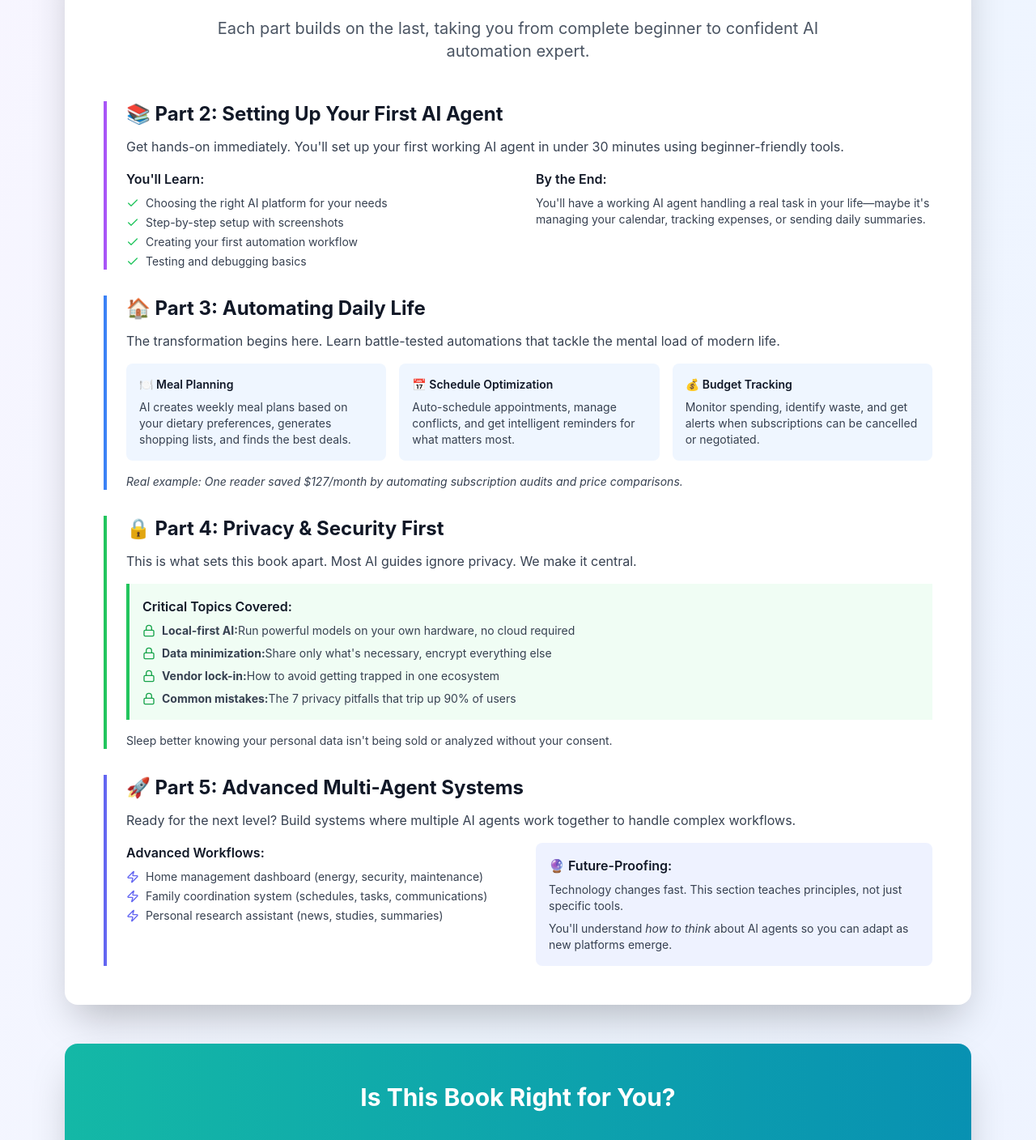
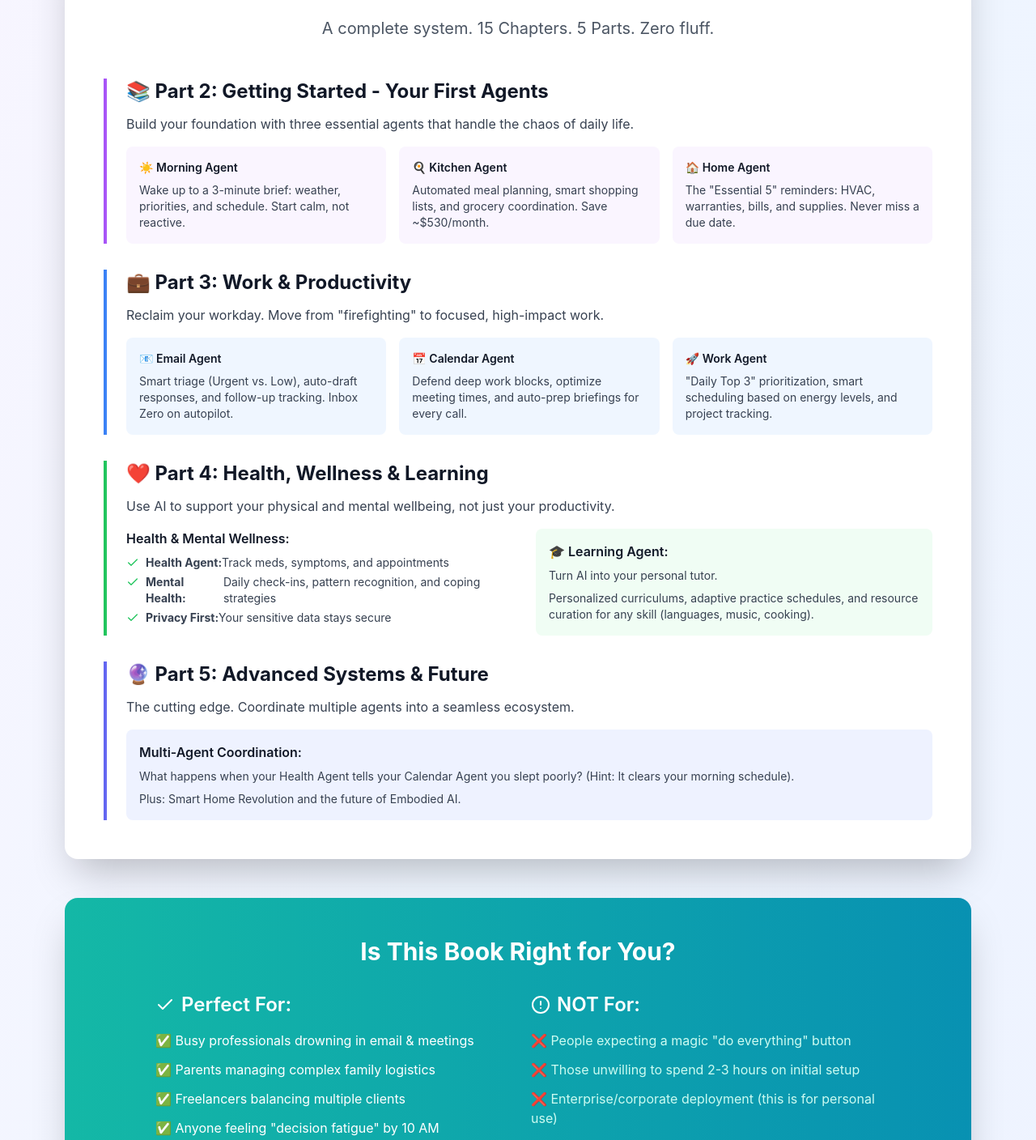
Before and after one commit to agenticaihome/ebook-frontend, a React (Create React App) app: page / in a window 1280 px wide. Shown: the part 1225-2633 px from the top of the page at 81% size. Built offline with nearby package versions, Linux system fonts and the light colour scheme.

Commit message:
Update landing page with accurate book content from Parts 2-5

```diff
--- a/src/SalesPage.jsx
+++ b/src/SalesPage.jsx
@@ -310,19 +310,19 @@ export default function SalesPage() {
           <h2 className="text-3xl md:text-4xl font-bold text-center mb-8">The Real ROI of AI Automation</h2>
           <div className="grid md:grid-cols-3 gap-8 max-w-4xl mx-auto">
             <div className="text-center">
-              <div className="text-5xl font-bold mb-2">15+</div>
+              <div className="text-5xl font-bold mb-2">10+</div>
               <div className="text-xl mb-2">Hours Saved Per Week</div>
-              <div className="text-purple-200 text-sm">That's 780 hours per year back in your life</div>
+              <div className="text-purple-200 text-sm">Reclaim 500+ hours/year for what matters</div>
             </div>
             <div className="text-center">
-              <div className="text-5xl font-bold mb-2">$500+</div>
-              <div className="text-xl mb-2">Monthly Savings</div>
-              <div className="text-purple-200 text-sm">On groceries, subscriptions, and utilities = $6,000/year</div>
+              <div className="text-5xl font-bold mb-2">$10k+</div>
+              <div className="text-xl mb-2">Annual Value</div>
+              <div className="text-purple-200 text-sm">From savings, efficiency, and reclaimed time</div>
             </div>
             <div className="text-center">
               <div className="text-5xl font-bold mb-2">300x</div>
               <div className="text-xl mb-2">Return on Investment</div>
-              <div className="text-purple-200 text-sm">$20 investment → $6,000+ annual value</div>
+              <div className="text-purple-200 text-sm">$20 investment → Life-changing results</div>
             </div>
           </div>
         </div>
@@ -331,94 +331,87 @@ export default function SalesPage() {
         <div className="bg-white rounded-2xl shadow-2xl p-8 md:p-12 mb-12">
           <h2 className="text-4xl font-bold text-gray-900 text-center mb-4">What's Inside the Book</h2>
           <p className="text-xl text-gray-600 text-center mb-12 max-w-3xl mx-auto">
-            Each part builds on the last, taking you from complete beginner to confident AI automation expert.
+            A complete system. 15 Chapters. 5 Parts. Zero fluff.
           </p>
 
           <div className="space-y-8">
             {/* Part 2 */}
             <div className="border-l-4 border-purple-500 pl-6">
-              <h3 className="text-2xl font-bold text-gray-900 mb-3">📚 Part 2: Setting Up Your First AI Agent</h3>
+              <h3 className="text-2xl font-bold text-gray-900 mb-3">📚 Part 2: Getting Started - Your First Agents</h3>
               <p className="text-gray-700 mb-4">
-                Get hands-on immediately. You'll set up your first working AI agent in under 30 minutes using beginner-friendly tools.
+                Build your foundation with three essential agents that handle the chaos of daily life.
               </p>
-              <div className="grid md:grid-cols-2 gap-4">
-                <div>
-                  <p className="font-semibold text-gray-900 mb-2">You'll Learn:</p>
-                  <ul className="space-y-1 text-gray-700 text-sm">
-                    <li className="flex items-start"><Check className="w-4 h-4 text-green-500 mr-2 mt-0.5 flex-shrink-0" />Choosing the right AI platform for your needs</li>
-                    <li className="flex items-start"><Check className="w-4 h-4 text-green-500 mr-2 mt-0.5 flex-shrink-0" />Step-by-step setup with screenshots</li>
-                    <li className="flex items-start"><Check className="w-4 h-4 text-green-500 mr-2 mt-0.5 flex-shrink-0" />Creating your first automation workflow</li>
-                    <li className="flex items-start"><Check className="w-4 h-4 text-green-500 mr-2 mt-0.5 flex-shrink-0" />Testing and debugging basics</li>
-                  </ul>
+              <div className="grid md:grid-cols-3 gap-4 text-sm">
+                <div className="bg-purple-50 rounded-lg p-4">
+                  <p className="font-semibold text-gray-900 mb-2">☀️ Morning Agent</p>
+                  <p className="text-gray-700">Wake up to a 3-minute brief: weather, priorities, and schedule. Start calm, not reactive.</p>
                 </div>
-                <div>
-                  <p className="font-semibold text-gray-900 mb-2">By the End:</p>
-                  <p className="text-gray-700 text-sm">You'll have a working AI agent handling a real task in your life—maybe it's managing your calendar, tracking expenses, or sending daily summaries.</p>
+                <div className="bg-purple-50 rounded-lg p-4">
+                  <p className="font-semibold text-gray-900 mb-2">🍳 Kitchen Agent</p>
+                  <p className="text-gray-700">Automated meal planning, smart shopping lists, and grocery coordination. Save ~$530/month.</p>
+                </div>
+                <div className="bg-purple-50 rounded-lg p-4">
+                  <p className="font-semibold text-gray-900 mb-2">🏠 Home Agent</p>
+                  <p className="text-gray-700">The "Essential 5" reminders: HVAC, warranties, bills, and supplies. Never miss a due date.</p>
                 </div>
               </div>
             </div>
 
             {/* Part 3 */}
             <div className="border-l-4 border-blue-500 pl-6">
-              <h3 className="text-2xl font-bold text-gray-900 mb-3">🏠 Part 3: Automating Daily Life</h3>
+              <h3 className="text-2xl font-bold text-gray-900 mb-3">💼 Part 3: Work & Productivity</h3>
               <p className="text-gray-700 mb-4">
-                The transformation begins here. Learn battle-tested automations that tackle the mental load of modern life.
+                Reclaim your workday. Move from "firefighting" to focused, high-impact work.
               </p>
               <div className="grid md:grid-cols-3 gap-4 text-sm">
                 <div className="bg-blue-50 rounded-lg p-4">
-                  <p className="font-semibold text-gray-900 mb-2">🍽️ Meal Planning</p>
-                  <p className="text-gray-700">AI creates weekly meal plans based on your dietary preferences, generates shopping lists, and finds the best deals.</p>
+                  <p className="font-semibold text-gray-900 mb-2">📧 Email Agent</p>
+                  <p className="text-gray-700">Smart triage (Urgent vs. Low), auto-draft responses, and follow-up tracking. Inbox Zero on autopilot.</p>
                 </div>
                 <div className="bg-blue-50 rounded-lg p-4">
-                  <p className="font-semibold text-gray-900 mb-2">📅 Schedule Optimization</p>
-                  <p className="text-gray-700">Auto-schedule appointments, manage conflicts, and get intelligent reminders for what matters most.</p>
+                  <p className="font-semibold text-gray-900 mb-2">📅 Calendar Agent</p>
+                  <p className="text-gray-700">Defend deep work blocks, optimize meeting times, and auto-prep briefings for every call.</p>
                 </div>
                 <div className="bg-blue-50 rounded-lg p-4">
-                  <p className="font-semibold text-gray-900 mb-2">💰 Budget Tracking</p>
-                  <p className="text-gray-700">Monitor spending, identify waste, and get alerts when subscriptions can be cancelled or negotiated.</p>
+                  <p className="font-semibold text-gray-900 mb-2">🚀 Work Agent</p>
+                  <p className="text-gray-700">"Daily Top 3" prioritization, smart scheduling based on energy levels, and project tracking.</p>
                 </div>
               </div>
-              <p className="mt-4 text-gray-700 text-sm italic">Real example: One reader saved $127/month by automating subscription audits and price comparisons.</p>
             </div>
 
             {/* Part 4 */}
             <div className="border-l-4 border-green-500 pl-6">
-              <h3 className="text-2xl font-bold text-gray-900 mb-3">🔒 Part 4: Privacy & Security First</h3>
+              <h3 className="text-2xl font-bold text-gray-900 mb-3">❤️ Part 4: Health, Wellness & Learning</h3>
               <p className="text-gray-700 mb-4">
-                This is what sets this book apart. Most AI guides ignore privacy. We make it central.
+                Use AI to support your physical and mental wellbeing, not just your productivity.
               </p>
-              <div className="bg-green-50 border-l-4 border-green-500 p-4 mb-4">
-                <p className="font-semibold text-gray-900 mb-2">Critical Topics Covered:</p>
-                <ul className="space-y-2 text-gray-700 text-sm">
-                  <li className="flex items-start"><Lock className="w-4 h-4 text-green-600 mr-2 mt-0.5 flex-shrink-0" /><strong>Local-first AI:</strong> Run powerful models on your own hardware, no cloud required</li>
-                  <li className="flex items-start"><Lock className="w-4 h-4 text-green-600 mr-2 mt-0.5 flex-shrink-0" /><strong>Data minimization:</strong> Share only what's necessary, encrypt everything else</li>
-                  <li className="flex items-start"><Lock className="w-4 h-4 text-green-600 mr-2 mt-0.5 flex-shrink-0" /><strong>Vendor lock-in:</strong> How to avoid getting trapped in one ecosystem</li>
-                  <li className="flex items-start"><Lock className="w-4 h-4 text-green-600 mr-2 mt-0.5 flex-shrink-0" /><strong>Common mistakes:</strong> The 7 privacy pitfalls that trip up 90% of users</li>
-                </ul>
+              <div className="grid md:grid-cols-2 gap-4">
+                <div>
+                  <p className="font-semibold text-gray-900 mb-2">Health & Mental Wellness:</p>
+                  <ul className="space-y-1 text-gray-700 text-sm">
+                    <li className="flex items-start"><Check className="w-4 h-4 text-green-500 mr-2 mt-0.5 flex-shrink-0" /><strong>Health Agent:</strong> Track meds, symptoms, and appointments</li>
+                    <li className="flex items-start"><Check className="w-4 h-4 text-green-500 mr-2 mt-0.5 flex-shrink-0" /><strong>Mental Health:</strong> Daily check-ins, pattern recognition, and coping strategies</li>
+                    <li className="flex items-start"><Check className="w-4 h-4 text-green-500 mr-2 mt-0.5 flex-shrink-0" /><strong>Privacy First:</strong> Your sensitive data stays secure</li>
+                  </ul>
+                </div>
+                <div className="bg-green-50 rounded-lg p-4">
+                  <p className="font-semibold text-gray-900 mb-2">🎓 Learning Agent:</p>
+                  <p className="text-gray-700 text-sm mb-2">Turn AI into your personal tutor.</p>
+                  <p className="text-gray-700 text-sm">Personalized curriculums, adaptive practice schedules, and resource curation for any skill (languages, music, cooking).</p>
+                </div>
               </div>
-              <p className="text-gray-700 text-sm">Sleep better knowing your personal data isn't being sold or analyzed without your consent.</p>
             </div>
 
             {/* Part 5 */}
             <div className="border-l-4 border-indigo-500 pl-6">
-              <h3 className="text-2xl font-bold text-gray-900 mb-3">🚀 Part 5: Advanced Multi-Agent Systems</h3>
+              <h3 className="text-2xl font-bold text-gray-900 mb-3">🔮 Part 5: Advanced Systems & Future</h3>
               <p className="text-gray-700 mb-4">
-                Ready for the next level? Build systems where multiple AI agents work together to handle complex workflows.
+                The cutting edge. Coordinate multiple agents into a seamless ecosystem.
               </p>
-              <div className="grid md:grid-cols-2 gap-4">
-                <div>
-                  <p className="font-semibold text-gray-900 mb-2">Advanced Workflows:</p>
-                  <ul className="space-y-1 text-gray-700 text-sm">
-                    <li className="flex items-start"><Zap className="w-4 h-4 text-indigo-500 mr-2 mt-0.5 flex-shrink-0" />Home management dashboard (energy, security, maintenance)</li>
-                    <li className="flex items-start"><Zap className="w-4 h-4 text-indigo-500 mr-2 mt-0.5 flex-shrink-0" />Family coordination system (schedules, tasks, communications)</li>
-                    <li className="flex items-start"><Zap className="w-4 h-4 text-indigo-500 mr-2 mt-0.5 flex-shrink-0" />Personal research assistant (news, studies, summaries)</li>
-                  </ul>
-                </div>
-                <div className="bg-indigo-50 rounded-lg p-4">
-                  <p className="font-semibold text-gray-900 mb-2">🔮 Future-Proofing:</p>
-                  <p className="text-gray-700 text-sm mb-2">Technology changes fast. This section teaches principles, not just specific tools.</p>
-                  <p className="text-gray-700 text-sm">You'll understand <em>how to think</em> about AI agents so you can adapt as new platforms emerge.</p>
-                </div>
+              <div className="bg-indigo-50 rounded-lg p-4">
+                <p className="font-semibold text-gray-900 mb-2">Multi-Agent Coordination:</p>
+                <p className="text-gray-700 text-sm mb-2">What happens when your Health Agent tells your Calendar Agent you slept poorly? (Hint: It clears your morning schedule).</p>
+                <p className="text-gray-700 text-sm">Plus: Smart Home Revolution and the future of Embodied AI.</p>
               </div>
             </div>
           </div>
@@ -431,21 +424,21 @@ export default function SalesPage() {
             <div>
               <h3 className="text-2xl font-semibold mb-4 flex items-center"><Check className="w-6 h-6 mr-2" />Perfect For:</h3>
               <ul className="space-y-3">
-                <li>✅ Busy professionals drowning in tasks</li>
-                <li>✅ Parents managing family logistics</li>
-                <li>✅ Tech-curious people wanting practical AI skills</li>
-                <li>✅ Anyone feeling overwhelmed by decision fatigue</li>
-                <li>✅ Privacy-conscious individuals seeking alternatives to Big Tech</li>
+                <li>✅ Busy professionals drowning in email & meetings</li>
+                <li>✅ Parents managing complex family logistics</li>
+                <li>✅ Freelancers balancing multiple clients</li>
+                <li>✅ Anyone feeling "decision fatigue" by 10 AM</li>
+                <li>✅ Privacy-conscious users (sovereign/local options included)</li>
               </ul>
             </div>
             <div>
               <h3 className="text-2xl font-semibold mb-4 flex items-center"><AlertCircle className="w-6 h-6 mr-2" />NOT For:</h3>
               <ul className="space-y-3 text-teal-100">
                 <li>❌ People expecting a magic "do everything" button</li>
-                <li>❌ Those unwilling to spend 2-3 hours learning</li>
+                <li>❌ Those unwilling to spend 2-3 hours on initial setup</li>
                 <li>❌ Enterprise/corporate deployment (this is for personal use)</li>
               </ul>
-              <p className="mt-4 text-sm italic">We're being honest: This requires some setup. But once configured, it runs on autopilot.</p>
+              <p className="mt-4 text-sm italic">"The gap between understanding and implementation is where most people get stuck. This book bridges that gap."</p>
             </div>
           </div>
         </div>
```
